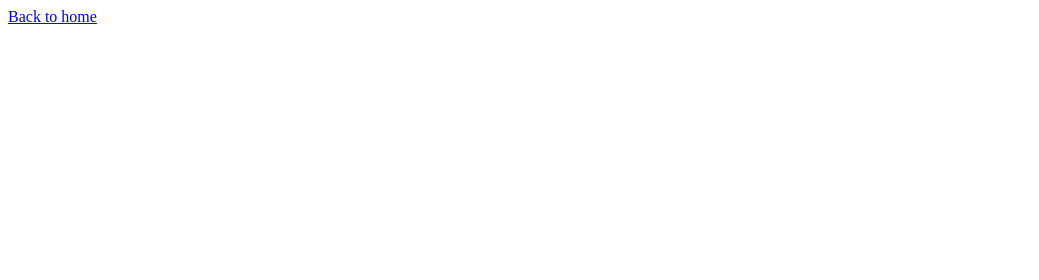
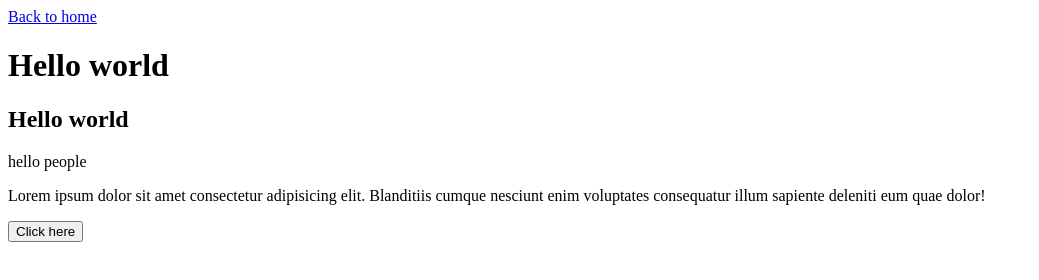
Before and after one commit to Isaacudoh/javascript-zero-hero-with-projects, a plain HTML site: page about.html in a window 1280 px wide. Shown: the whole page, without its empty margins (0-1039 px from the left). Drawn offline with Linux system fonts and the light colour scheme.

Commit message:
about page to js

```diff
--- a/about.html
+++ b/about.html
@@ -8,5 +8,15 @@
 </head>
 <body>
     <a href="/index.html">Back to home</a>
+    <h1>Hello world</h1>
+    <h2>Hello world</h2>
+    <p>hello people</p>
+    <p>
+      Lorem ipsum dolor sit amet consectetur adipisicing elit. Blanditiis cumque
+      nesciunt enim voluptates consequatur illum sapiente deleniti eum quae
+      dolor!
+    </p>
+    <button class="btn">Click here</button>
+    <script src="./app.js"></script>
 </body>
 </html>
```
Also changed, not shown: index.html (+1 -1 lines).
